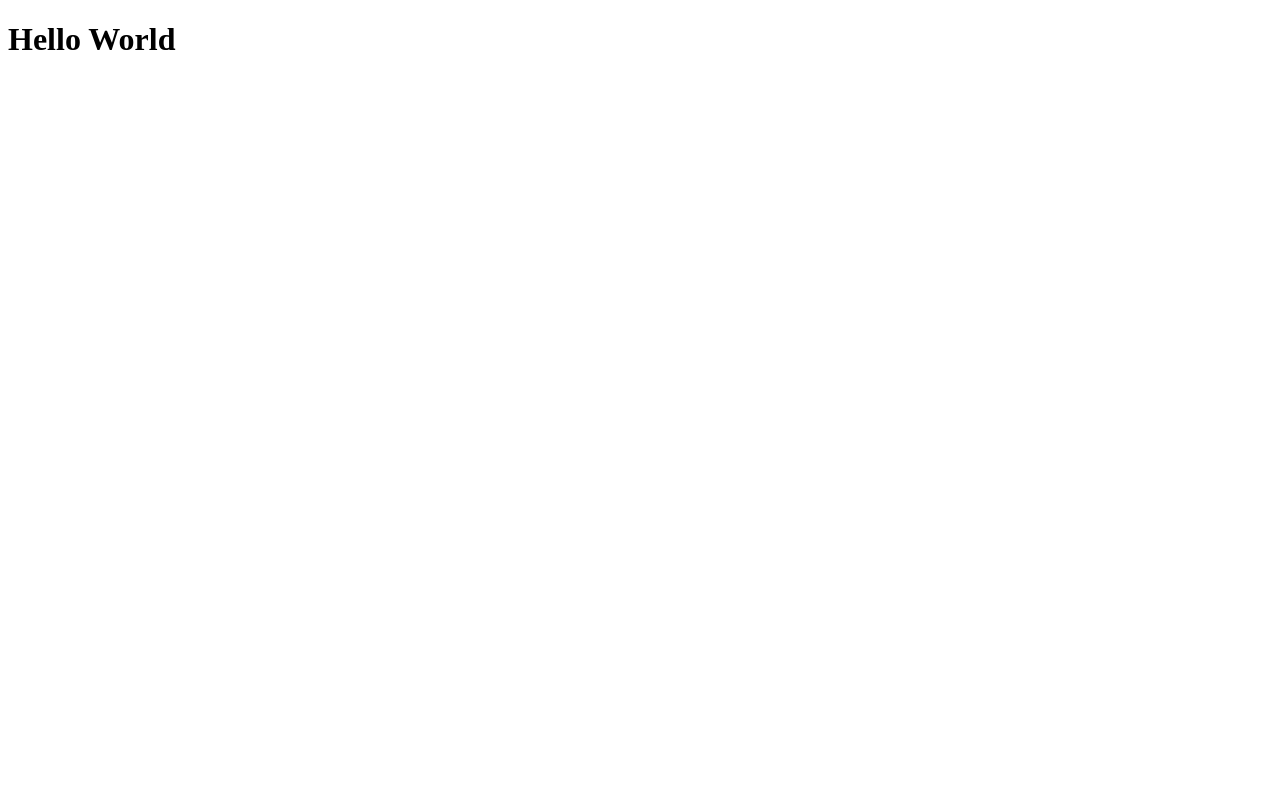
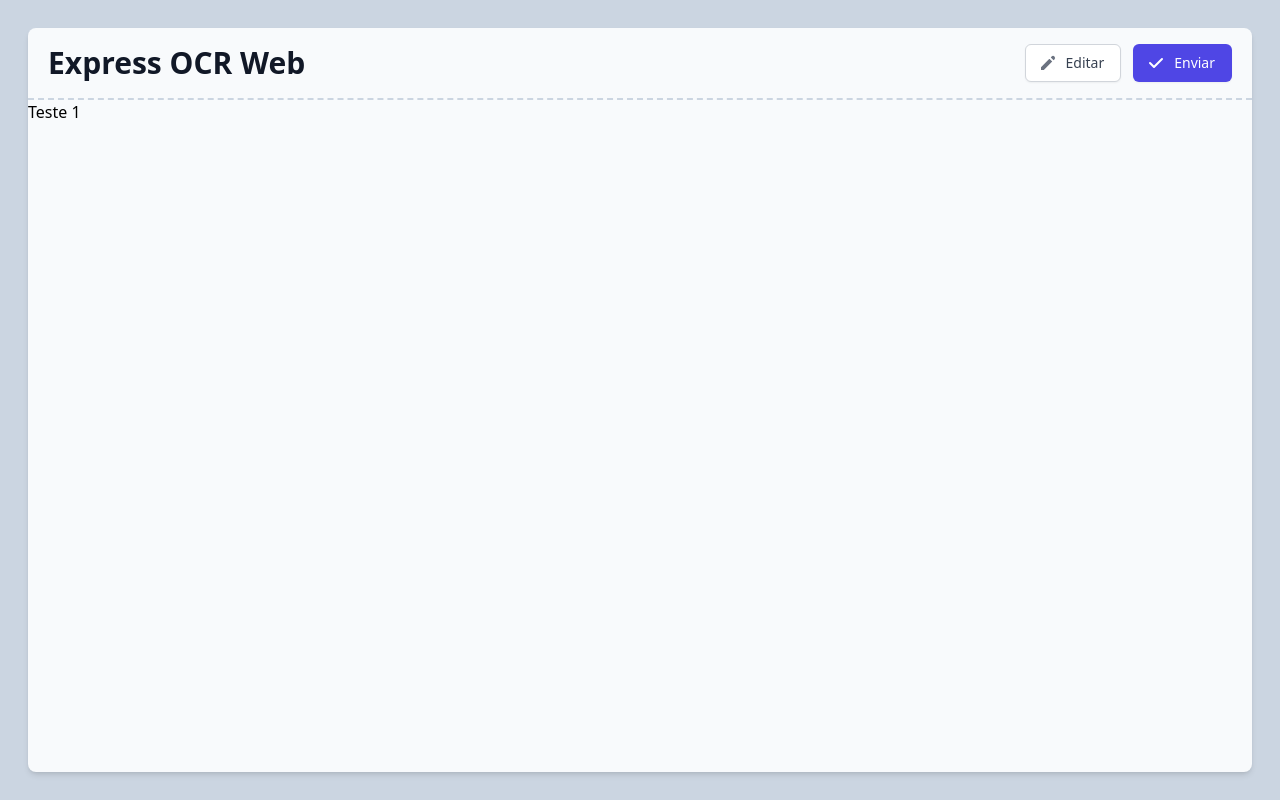
Before and after one commit to LuanDantas/express-orc-web, a React (Vite) app: page / in a window 1280 px wide. Built offline with nearby package versions, Linux system fonts and the light colour scheme.

Commit message:
Begin to implement components

```diff
--- a/package.json
+++ b/package.json
@@ -9,6 +9,8 @@
     "preview": "vite preview"
   },
   "dependencies": {
+    "@headlessui/react": "^1.6.6",
+    "@heroicons/react": "^1.0.6",
     "react": "^18.2.0",
     "react-dom": "^18.2.0"
   },
@@ -16,6 +18,9 @@
     "@types/react": "^18.0.15",
     "@types/react-dom": "^18.0.6",
     "@vitejs/plugin-react": "^2.0.0",
+    "autoprefixer": "^10.4.7",
+    "postcss": "^8.4.14",
+    "tailwindcss": "^3.1.6",
     "typescript": "^4.6.4",
     "vite": "^3.0.0"
   }
--- /dev/null
+++ b/postcss.config.cjs
@@ -0,0 +1,6 @@
+module.exports = {
+  plugins: {
+    tailwindcss: {},
+    autoprefixer: {},
+  },
+}
--- a/src/App.tsx
+++ b/src/App.tsx
@@ -1,7 +1,15 @@
-import { useState } from 'react'
+import { Header } from "./components/Header";
+import { Extractor } from "./components/Extractor";
 
-function App() {
-  return <h1>Hello World</h1>
+export function App() {
+  return (
+    <>
+      <section className="flex flex-wrap h-screen py-7 px-7 bg-slate-300">
+        <div className="w-full bg-slate-50 rounded-lg shadow-md">
+          <Header />
+          <Extractor />
+        </div>
+      </section>
+    </>
+  )
 }
-
-export default App
--- /dev/null
+++ b/src/components/Extractor/index.tsx
@@ -0,0 +1,7 @@
+export function Extractor() {
+  return (
+    <section className="border-dashed border-t-2 border-slate-300">
+      <h1>Teste 1</h1>
+    </section>
+  )
+}
--- /dev/null
+++ b/src/components/Header/index.tsx
@@ -0,0 +1,89 @@
+/* This example requires Tailwind CSS v2.0+ */
+import { Fragment } from 'react'
+import {
+  BriefcaseIcon,
+  CalendarIcon,
+  CheckIcon,
+  ChevronDownIcon,
+  CurrencyDollarIcon,
+  LinkIcon,
+  LocationMarkerIcon,
+  PencilIcon,
+} from '@heroicons/react/solid'
+import { Menu, Transition } from '@headlessui/react'
+
+function classNames(...classes: any) {
+  return classes.filter(Boolean).join(' ')
+}
+
+export function Header() {
+  return (
+    <div className="lg:flex lg:items-center lg:justify-between w-full py-4 px-5">
+      <div className="flex-1 min-w-0">
+        <h2 className="text-2xl font-bold leading-7 text-gray-900 sm:text-3xl sm:truncate">Express OCR Web</h2>
+      </div>
+      <div className="mt-5 flex lg:mt-0 lg:ml-4">
+        <span className="hidden sm:block">
+          <button
+            type="button"
+            className="inline-flex items-center px-4 py-2 border border-gray-300 rounded-md shadow-sm text-sm font-medium text-gray-700 bg-white hover:bg-gray-50 focus:outline-none focus:ring-2 focus:ring-offset-2 focus:ring-indigo-500"
+          >
+            <PencilIcon className="-ml-1 mr-2 h-5 w-5 text-gray-500" aria-hidden="true" />
+            Editar
+          </button>
+        </span>
+
+        <span className="sm:ml-3">
+          <button
+            type="button"
+            className="inline-flex items-center px-4 py-2 border border-transparent rounded-md shadow-sm text-sm font-medium text-white bg-indigo-600 hover:bg-indigo-700 focus:outline-none focus:ring-2 focus:ring-offset-2 focus:ring-indigo-500"
+          >
+            <CheckIcon className="-ml-1 mr-2 h-5 w-5" aria-hidden="true" />
+            Enviar
+          </button>
+        </span>
+
+        {/* Dropdown */}
+        <Menu as="div" className="ml-3 relative sm:hidden">
+          <Menu.Button className="inline-flex items-center px-4 py-2 border border-gray-300 rounded-md shadow-sm text-sm font-medium text-gray-700 bg-white hover:bg-gray-50 focus:outline-none focus:ring-2 focus:ring-offset-2 focus:ring-indigo-500">
+            Mais
+            <ChevronDownIcon className="-mr-1 ml-2 h-5 w-5 text-gray-500" aria-hidden="true" />
+          </Menu.Button>
+
+          <Transition
+            as={Fragment}
+            enter="transition ease-out duration-200"
+            enterFrom="transform opacity-0 scale-95"
+            enterTo="transform opacity-100 scale-100"
+            leave="transition ease-in duration-75"
+            leaveFrom="transform opacity-100 scale-100"
+            leaveTo="transform opacity-0 scale-95"
+          >
+            <Menu.Items className="origin-top-right absolute right-0 mt-2 -mr-1 w-48 rounded-md shadow-lg py-1 bg-white ring-1 ring-black ring-opacity-5 focus:outline-none">
+              <Menu.Item>
+                {({ active }) => (
+                  <a
+                    href="#"
+                    className={classNames(active ? 'bg-gray-100' : '', 'block px-4 py-2 text-sm text-gray-700')}
+                  >
+                    Editar
+                  </a>
+                )}
+              </Menu.Item>
+              <Menu.Item>
+                {({ active }) => (
+                  <a
+                    href="#"
+                    className={classNames(active ? 'bg-gray-100' : '', 'block px-4 py-2 text-sm text-gray-700')}
+                  >
+                    Visualizar
+                  </a>
+                )}
+              </Menu.Item>
+            </Menu.Items>
+          </Transition>
+        </Menu>
+      </div>
+    </div>
+  )
+}
--- /dev/null
+++ b/src/global.css
@@ -0,0 +1,3 @@
+@tailwind base;
+@tailwind components;
+@tailwind utilities;
--- a/src/main.tsx
+++ b/src/main.tsx
@@ -1,6 +1,8 @@
 import React from 'react'
 import ReactDOM from 'react-dom/client'
-import App from './App'
+import { App } from './App'
+
+import './global.css'
 
 ReactDOM.createRoot(document.getElementById('root') as HTMLElement).render(
   <React.StrictMode>
--- /dev/null
+++ b/tailwind.config.cjs
@@ -0,0 +1,8 @@
+/** @type {import('tailwindcss').Config} */
+module.exports = {
+  content: ["./src/**/*.tsx"],
+  theme: {
+    extend: {},
+  },
+  plugins: [],
+}
```
Also changed, not shown: 1 other file (tests, documents, lock files or other folders).
